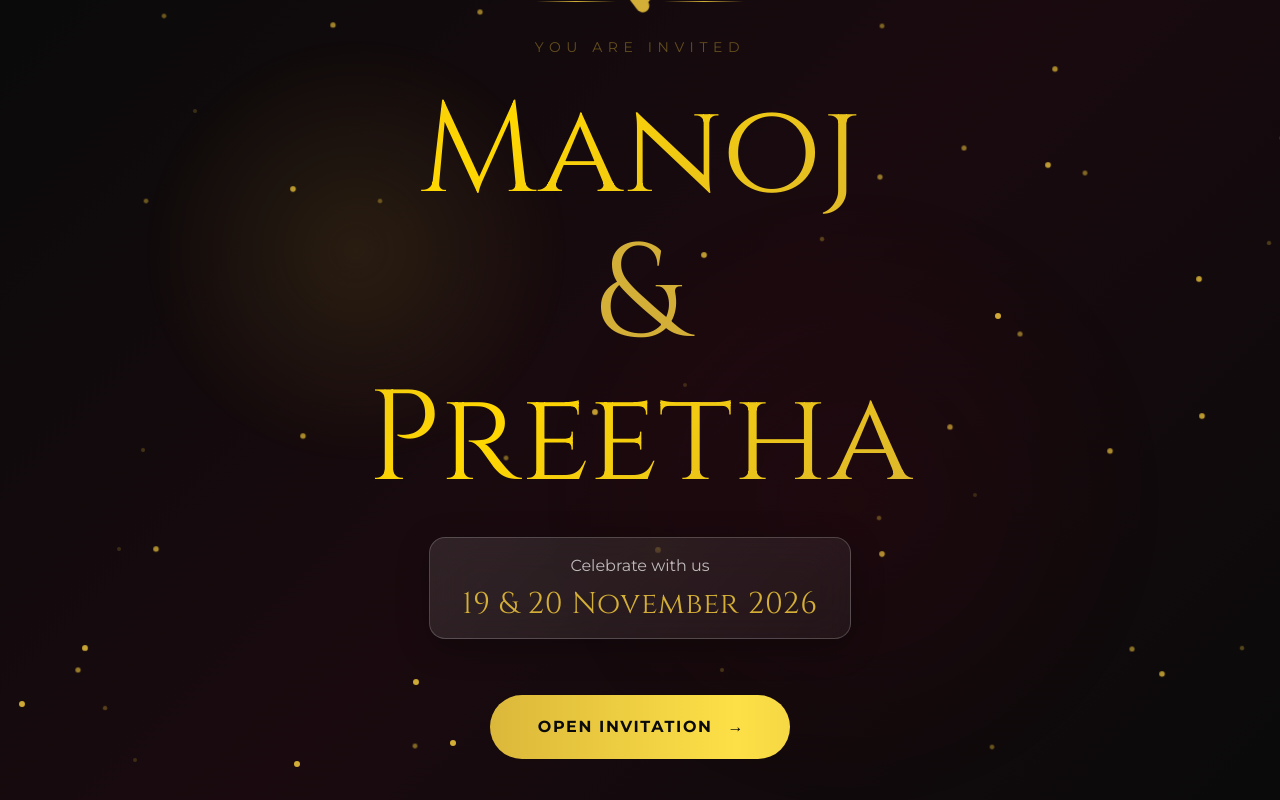
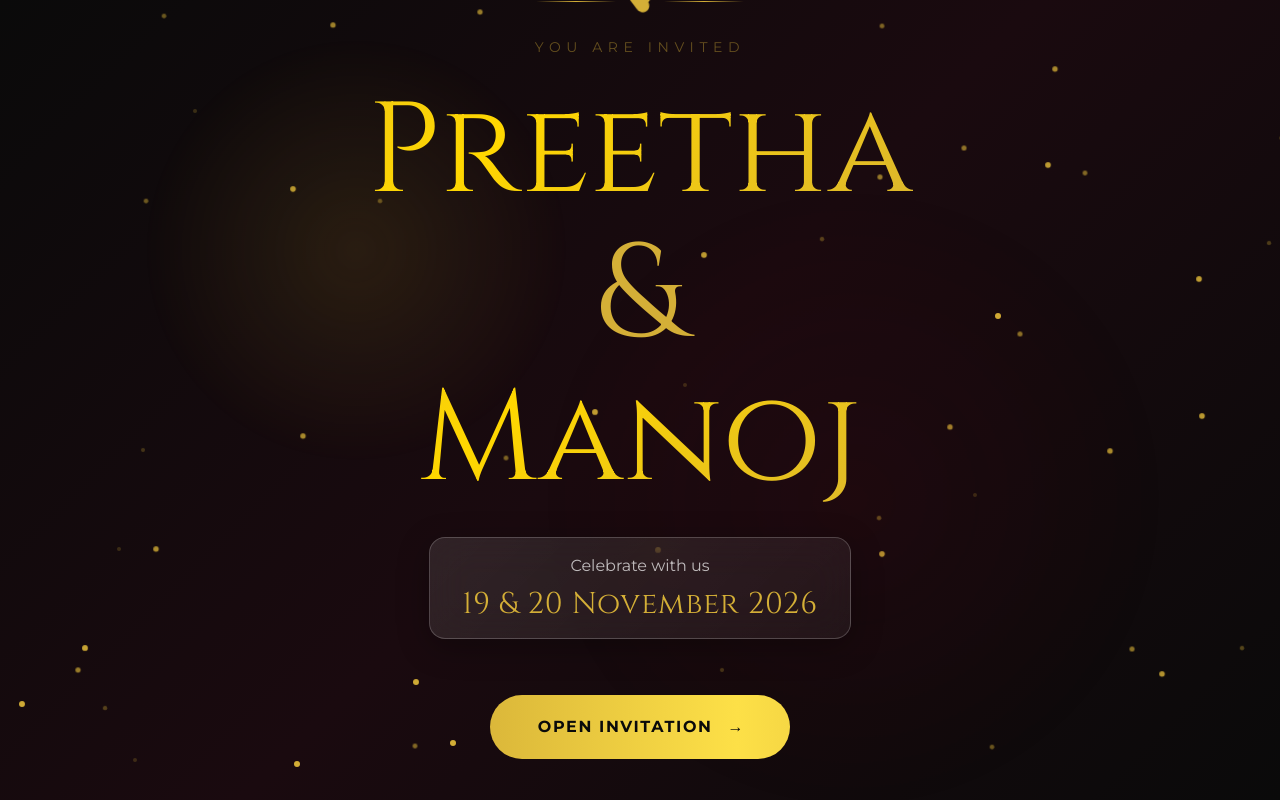
Before and after one commit to Perumal-Saravanan/Wedding, a React (Vite) app: page / in a window 1280 px wide. Built offline with nearby package versions, Linux system fonts and the light colour scheme.

Commit message:
Update all name orders to Preetha & Manoj (bride first)

```diff
--- a/index.html
+++ b/index.html
@@ -4,14 +4,14 @@
     <meta charset="UTF-8" />
     <link rel="icon" type="image/svg+xml" href="/heart.svg" />
     <meta name="viewport" content="width=device-width, initial-scale=1.0, maximum-scale=5.0, user-scalable=yes" />
-    <meta name="description" content="Join Manoj and Preetha for their wedding celebrations on 19 and 20 November 2026 at VPN Mahal, Sholinghur." />
+    <meta name="description" content="Join Preetha and Manoj for their wedding celebrations on 19 and 20 November 2026 at VPN Mahal, Sholinghur." />
     <meta name="theme-color" content="#0a0a0a" />
 
     <!-- iOS meta tags -->
     <meta name="apple-mobile-web-app-capable" content="yes" />
     <meta name="apple-mobile-web-app-status-bar-style" content="black-translucent" />
 
-    <title>Manoj & Preetha | Wedding Invitation</title>
+    <title>Preetha & Manoj | Wedding Invitation</title>
     <link rel="preconnect" href="https://fonts.googleapis.com">
     <link rel="preconnect" href="https://fonts.gstatic.com" crossorigin>
     <link href="https://fonts.googleapis.com/css2?family=Playfair+Display:wght@400;600;700;900&family=Montserrat:wght@300;400;500;600;700&family=Cinzel:wght@400;600;700;900&display=swap" rel="stylesheet">
--- a/src/App.jsx
+++ b/src/App.jsx
@@ -146,7 +146,7 @@ function App() {
                 className="mb-8"
               >
                 <h1 className="font-display text-5xl sm:text-7xl md:text-8xl lg:text-9xl mb-6 leading-none">
-                  <span className="gradient-text block mb-2">{config.groom.name}</span>
+                  <span className="gradient-text block mb-2">{config.bride.name}</span>
                   <motion.span
                     className="text-gold text-6xl sm:text-8xl md:text-9xl block my-4"
                     animate={{ scale: [1, 1.1, 1] }}
@@ -154,7 +154,7 @@ function App() {
                   >
                     &
                   </motion.span>
-                  <span className="gradient-text block">{config.bride.name}</span>
+                  <span className="gradient-text block">{config.groom.name}</span>
                 </h1>
               </motion.div>
 
```
